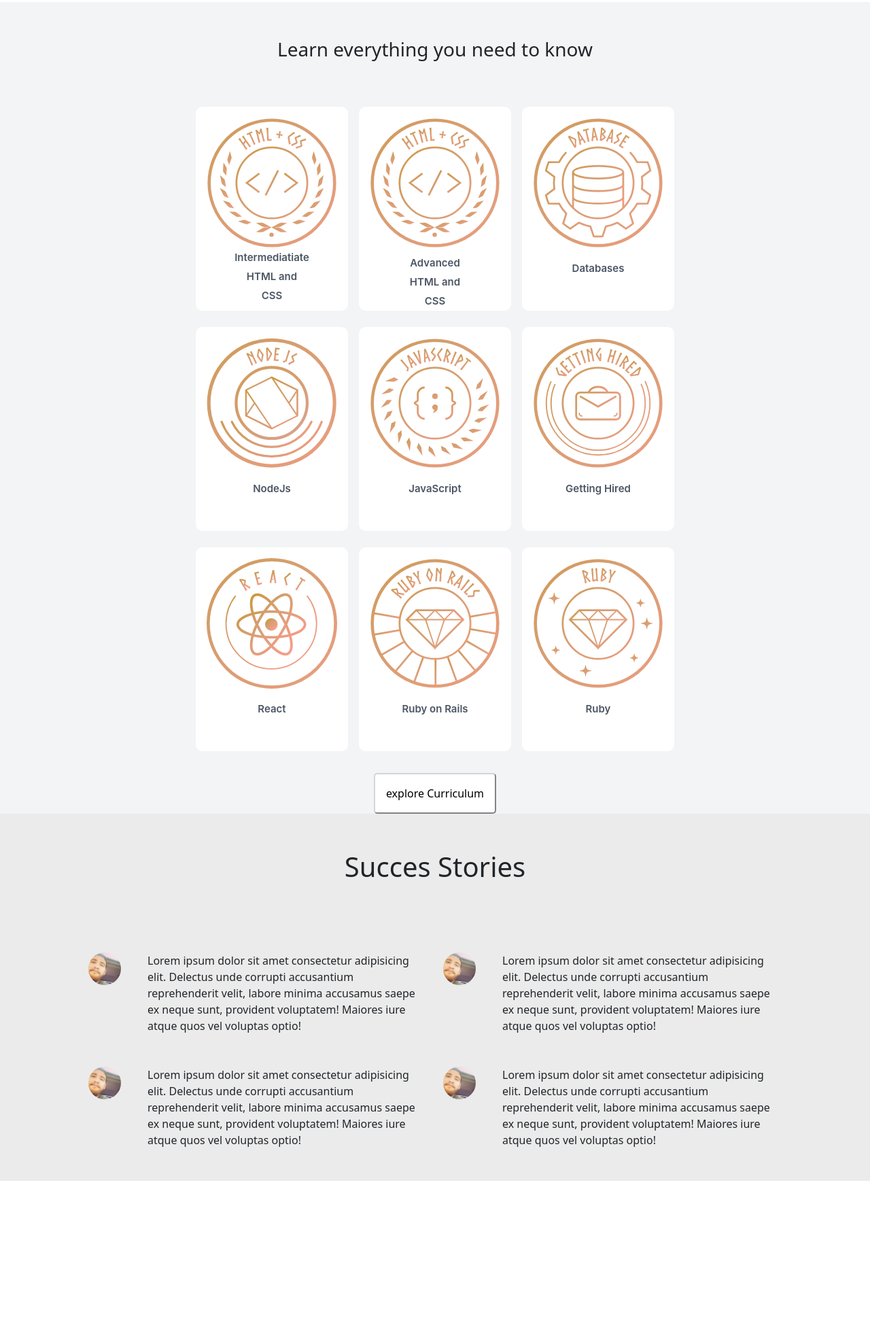
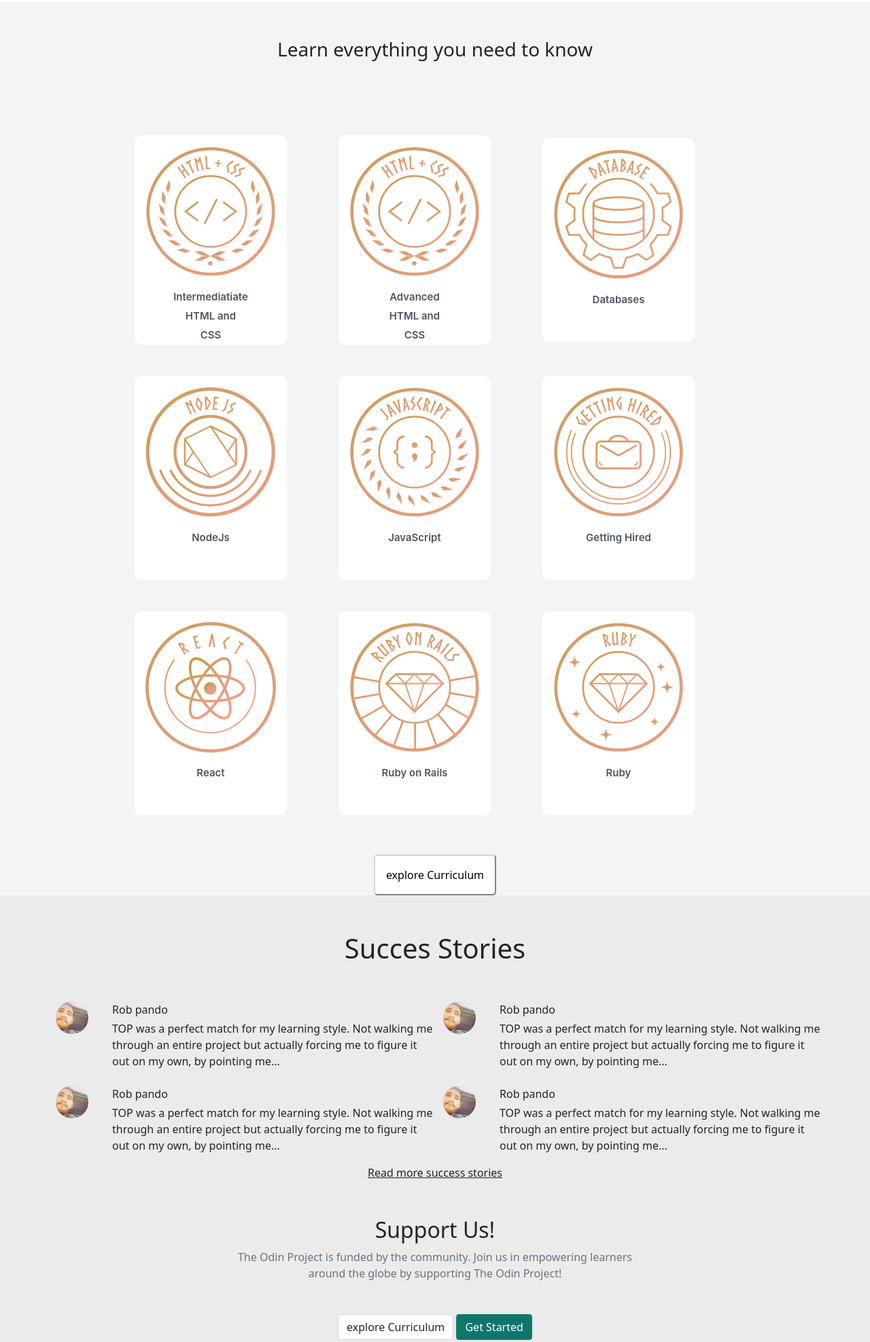
Before and after one commit to Samsunvincent/odin-project, a plain HTML site: page index.html in a window 1280 px wide. Shown: the part 1626-3600 px from the top of the page at 68% size. Before the commit the page ends 3363 px from the top, so only its background shows below. Drawn offline with nearby package versions, Linux system fonts and the light colour scheme; a web font is replaced by a local one.

Commit message:
second commit

```diff
--- /dev/null
+++ b/all-paths.css
@@ -0,0 +1,61 @@
+* {
+    margin: 0px;
+    padding: 0px;
+}
+
+.get-started-txt {
+    background-color: rgb(15 118 110);
+    color: white;
+
+}
+
+.odin-project-txt {
+    font-size: 20px;
+    font-family: "Caesar Dressing", system-ui;
+    font-weight: 400;
+    font-style: normal;
+}
+
+.bnt-decor {
+    border: none;
+    display: none;
+}
+
+@media only screen and (max-width:1023px) {
+    .display-none-txt {
+        display: none;
+    }
+}
+
+@media only screen and (max-width:992px) {
+    .display-none-txt1 {
+        display: none;
+    }
+
+    .bnt-decor {
+        display: block;
+    }
+
+
+
+}
+
+.small-img {
+    text-align: center;
+    width: 25px;
+
+}
+
+li {
+    list-style: none;
+
+}
+
+.offcanvas-start {
+    width: 300px;
+}
+
+a {
+    text-decoration: none;
+    color: inherit;
+}
--- a/index.html
+++ b/index.html
@@ -167,61 +167,75 @@
   </div>
   <div class="container-fluid learn-everything-bg-color">
     <div class="p-5 text-center fs-3 fw-normal">Learn everything you need to know</div>
-    <div class="flex-query">
-    <div class="container d-flex justify-content-center align-items-center pt-2">
-      <div class="d-flex align-items-end justify-content-center text-center p-2">
-        <div class="border-white position-relative text-center"><img src="./odin-project-images/intermediatiate-html-css.svg" alt="" class="p-3"></div>
-        <div class="position-absolute text-center intermediatiate-txt p-2">Intermediatiate <br>HTML and <br>CSS</div>
-      </div>
-      <div class="d-flex align-items-end justify-content-center text-center p-2">
-        <div class="border-white position-relative text-center"><img src="./odin-project-images/advanced html-css.svg" alt="" class="p-3"></div>
-        <div class="position-absolute text-center intermediatiate-txt">Advanced <br>HTML and <br>CSS</div>
-      </div>
-      <div class="d-flex align-items-end justify-content-center text-center p-2">
-        <div class="border-white position-relative text-center"><img src="./odin-project-images/databases.svg" alt="" class="p-3"></div>
-        <div class="position-absolute text-center p-5 intermediatiate-txt">Databases</div>
-      </div>
+  <div class="sample ">
+    <!-- <div class="container d-flex justify-content-center align-items-center pt-2"> -->
+      <div class=" text-center p-2">
+        <div class="border-white  text-center"><img src="./odin-project-images/intermediatiate-html-css.svg" alt="" class="p-3">
+          <div class="text-center intermediatiate-txt">Intermediatiate <br>HTML and <br>CSS</div>
         </div>
 
+      </div>
+      <div class=" text-center p-2">
+        <div class="border-white text-center"><img src="./odin-project-images/advanced html-css.svg" alt="" class="p-3">
+          <div class=" text-center intermediatiate-txt">Advanced <br>HTML and <br>CSS</div>
+        </div>
 
-    <div class="container d-flex justify-content-center align-items-center pt-2">
-      <div class="d-flex align-items-end justify-content-center text-center p-2">
-        <div class="border-white position-relative text-center"><img src="./odin-project-images/node-js.svg" alt="" class="p-3 w-100"></div>
-        <div class="position-absolute text-center intermediatiate-txt p-5 intermediatiate-txt">NodeJs</div>
       </div>
-      <div class="d-flex align-items-end justify-content-center text-center p-2">
-        <div class="border-white position-relative text-center"><img src="./odin-project-images/javascript.svg" alt="" class="p-3"></div>
-        <div class="position-absolute text-center intermediatiate-txt p-5">JavaScript</div>
+      <div class=" text-center p-2">
+        <div class="border-white text-center"><img src="./odin-project-images/databases.svg" alt="" class="p-3">
+          <div class=" text-center  intermediatiate-txt">Databases</div>
         </div>
-      <div class="d-flex align-items-end justify-content-center text-center p-2">
-        <div class="border-white position-relative text-center"><img src="./odin-project-images/getting-hired.svg" alt="" class="p-3 w-100"></div>
-        <div class="position-absolute text-center p-5 intermediatiate-txt">Getting Hired</div>
+
       </div>
+    <!-- </div> -->
+
+
+    <!-- <div class="container d-flex justify-content-center align-items-center pt-2"> -->
+      <div class=" text-center p-2">
+        <div class="border-white text-center"><img src="./odin-project-images/node-js.svg" alt="" class="p-3 w-100">
+          <div class="text-center intermediatiate-txt ">NodeJs</div></div>
+
       </div>
+      <div class=" text-center p-2">
+        <div class="border-white text-center"><img src="./odin-project-images/javascript.svg" alt="" class="p-3">
+          <div class="text-center intermediatiate-txt ">JavaScript</div></div>
+
+      </div>
+      <div class="text-center p-2">
+        <div class="border-white text-center"><img src="./odin-project-images/getting-hired.svg" alt="" class="p-3 w-100">
+          <div class="text-center  intermediatiate-txt">Getting Hired</div>
+        </div>
+
+      </div>
+    <!-- </div> -->
 
 
 
-    <div class="container d-flex justify-content-center align-items-center pt-2">
-      <div class="d-flex align-items-end justify-content-center text-center p-2">
-        <div class="border-white position-relative text-center"><img
-            src="./odin-project-images/react.svg" alt="" class="p-3"></div>
-        <div class="position-absolute text-center p-5 intermediatiate-txt">React</div>
+    <!-- <div class="container d-flex justify-content-center align-items-center pt-2"> -->
+      <div class=" text-center p-2">
+        <div class="border-white text-center"><img src="./odin-project-images/react.svg" alt="" class="p-3">
+          <div class="text-center  intermediatiate-txt">React</div></div>
+
       </div>
-      <div class="d-flex align-items-end justify-content-center text-center p-2">
-        <div class="border-white position-relative text-center"><img
-            src="./odin-project-images/ruby.svg" alt="" class="p-3"></div>
-        <div class="position-absolute text-center p-5 intermediatiate-txt">Ruby on Rails</div>
+      <div class=" text-center p-2">
+        <div class="border-white text-center"><img src="./odin-project-images/ruby.svg" alt="" class="p-3">
+          <div class=" text-center  intermediatiate-txt">Ruby on Rails</div>
         </div>
-      <div class="d-flex align-items-end justify-content-center text-center p-2">
-        <div class="border-white position-relative text-center"><img
-            src="./odin-project-images/ruby1.svg" alt="" class="p-3"></div>
-        <div class="position-absolute text-center p-5 intermediatiate-txt">Ruby</div>
+
       </div>
+      <div class=" text-center p-2">
+        <div class="border-white  text-center"><img src="./odin-project-images/ruby1.svg" alt="" class="p-3">
+          <div class="text-center  intermediatiate-txt">Ruby</div>
         </div>
-    <div class="pt-4 text-center">
+
+      </div>
+    <!-- </div> -->
+
+  </div>
+  <div class="d-flex justify-content-center">
     <button class="p-3 button-secondary">explore Curriculum</button>
   </div>
-  </div>
+
 
   </div>
   <div class="container-fluid succes-stories-background-color">
@@ -230,58 +244,116 @@
         Succes Stories
       </div>
       <div class="container">
-        <div class="row p-5">
+        <div class="row">
+          <div class="col-lg-6">
+            <div class="row pb-4">
+              <div class="col-2">
+                <img src="./odin-project-images/pando.jpg" alt="" class="pando-border-radius">
+              </div>
               <div class="col">
                 <div class="row">
-              <div class="col-lg-6">
+                  Rob pando
+                </div>
+                <div class="row pt-1">
+                  TOP was a perfect match for my learning style. Not walking me through an entire project but actually forcing me to figure it out on my own, by pointing me...
+                </div>
+              </div>
+            </div>
             <div class="row">
               <div class="col-2">
                 <img src="./odin-project-images/pando.jpg" alt="" class="pando-border-radius">
               </div>
-                  <div class="col-lg-10">
-                    Lorem ipsum dolor sit amet consectetur adipisicing elit. Delectus unde corrupti
-                    accusantium reprehenderit velit, labore minima accusamus saepe ex neque sunt, provident voluptatem!
-                    Maiores iure atque quos vel voluptas optio!
+              <div class="col">
+                <div class="row">
+                  Rob pando
+                </div>
+                <div class="row pt-1">
+                  TOP was a perfect match for my learning style. Not walking me through an entire project but actually forcing me to figure it out on my own, by pointing me...
                 </div>
               </div>
             </div>
-              <div class="col-lg-6 ">
+          </div>
+          <div class="col-lg-6">
+            <div class="row pb-4">
+              <div class="col-2">
+                <img src="./odin-project-images/pando.jpg" alt="" class="pando-border-radius">
+              </div>
+              <div class="col">
+                <div class="row">
+                  Rob pando
+                </div>
+                <div class="row pt-1">
+                  TOP was a perfect match for my learning style. Not walking me through an entire project but actually forcing me to figure it out on my own, by pointing me...
+                </div>
+              </div>
+            </div>
             <div class="row">
               <div class="col-2">
                 <img src="./odin-project-images/pando.jpg" alt="" class="pando-border-radius">
               </div>
-                  <div class="col-lg-10">
-                    Lorem ipsum dolor sit amet consectetur adipisicing elit. Delectus unde corrupti
-                    accusantium reprehenderit velit, labore minima accusamus saepe ex neque sunt, provident voluptatem!
-                    Maiores iure atque quos vel voluptas optio!
+              <div class="col">
+                <div class="row">
+                  Rob pando
+                </div>
+                <div class="row pt-1">
+                  TOP was a perfect match for my learning style. Not walking me through an entire project but actually forcing me to figure it out on my own, by pointing me...
                 </div>
               </div>
             </div>
           </div>
         </div>
       </div>
-        <div class="row p-5 pt-0">
-          <div class="col">
-            <div class="row">
-              <div class="col-lg-6">
-                <div class="row">
-                  <div class="col-2">
-                    <img src="./odin-project-images/pando.jpg" alt="" class="pando-border-radius">
+      <div class="text-center pt-3 "><u><a href="">Read more success stories</u></a>
+        <div class="pt-5 fs-2 fw-normal">Support Us!</div>
+        <div class="pt-1 fs-6 odin-project-txt1">The Odin Project is funded by the community. Join us in empowering learners  <br>
+           around the globe by supporting The Odin Project!
         </div>
-                  <div class="col-lg-10">
-                    Lorem ipsum dolor sit amet consectetur adipisicing elit. Delectus unde corrupti
-                    accusantium reprehenderit velit, labore minima accusamus saepe ex neque sunt, provident voluptatem!
-                    Maiores iure atque quos vel voluptas optio!
+        <div class="p-5">
+          <button class="btn btn-outline-success button-secondary link-dark">explore Curriculum</button>
+          <button class="btn btn-outline-success get-started-txt" type="submit">Get Started</button>
         </div>
       </div>
     </div>
-              <div class="col-lg-6">
+
+  </div>
+  <div class="container">
     <div class="row">
-                  <div class="col-2"><img src="./odin-project-images/pando.jpg" alt="" class="pando-border-radius"></div>
-                  <div class="col-lg-10">Lorem ipsum dolor sit amet consectetur adipisicing elit. Delectus unde corrupti
-                    accusantium reprehenderit velit, labore minima accusamus saepe ex neque sunt, provident voluptatem!
-                    Maiores iure atque quos vel voluptas optio!</div>
+      <div class="col">
+        <div class="row">
+          <div class="col-lg-5">
+            <div class="d-flex pt-5">
+              <div>
+                <a class="navbar-brand  fw-normal"><img src="./odin-project-images/odin-logo.svg" alt=""></a>
               </div>
+              <div class="d-flex align-items-center">
+                <a class="navbar-brand fw-normal display-none-txt odin-project-txt">THE ODIN PROJECT</a>
+              </div>
+              </div>
+            <div class=" odin-project-txt1 pt-3">
+              High quality coding education maintained by an open source community.GitHub Discord Facebook Twitter
+            </div>
+          </div>
+          <div class="col-7 pt-5">
+            <div class="row">
+              <div class="col-3">
+
+                  <ul class="">
+                    <span class="fw-bold">About Us</span>
+                    <li>About</li>
+                    <li>Team</li>
+                    <li>Blog</li>
+                    <li>Success Stories</li>
+                  </ul>
+
+            </div>
+              <div class="col-3">
+                Lorem ipsum dolor sit amet consectetur adipisicing elit. Laudantium nobis numquam consequuntur voluptatum, quae rem harum saepe amet est iusto nemo illum ad commodi fugiat, repudiandae, voluptas nam maxime molestias!
+              </div>
+              <div class="col-3">
+                Lorem ipsum dolor, sit amet consectetur adipisicing elit. Minus, corrupti dignissimos. Recusandae, non voluptatem ducimus est placeat aspernatur aliquid tempore, adipisci soluta dolores officia! Repudiandae adipisci hic at aut saepe!
+              </div>
+              <div class="col-3">
+                Lorem ipsum dolor sit, amet consectetur adipisicing elit. Ab error temporibus aliquid consequatur eligendi. Nam, quisquam? Quas iusto porro natus nisi, eligendi provident pariatur veritatis, velit non suscipit, a expedita!
               </div>
             </div>
           </div>
@@ -298,5 +370,4 @@
     crossorigin="anonymous">
   </script>
 </body>
-
 </html>
--- a/style.css
+++ b/style.css
@@ -109,14 +109,7 @@ a {
     line-height: 28px;
     color: rgb(75, 85, 99);
 }
-@media only screen and (max-width:790px){
-    .flex-query{
-      display: grid;
-      grid-template-columns: repeat(2,1fr);
 
-
-    }
-}
 .succes-stories-background-color{
     background-color: #ebebeb;
 }
@@ -124,3 +117,23 @@ a {
     width: 48px;
     border-radius: 4em;
 }
+.odin-project-txt1{
+    color: rgb(107, 114, 128);
+}
+.sample{
+    padding: 50px;
+    display: grid;
+    justify-content: center;
+    align-items: center;
+    grid-template-columns: repeat(3,300px);
+    grid-template-rows: repeat(3);
+    row-gap: 30px;
+}
+@media only screen and (max-width:790px){
+    .sample{
+      display: grid;
+      grid-template-columns: repeat(2,1fr);
+
+
+    }
+}
```
Also changed, not shown: all-paths.html (added, +128 -0 lines). Lines whose indentation alone changed are shown as unchanged.
